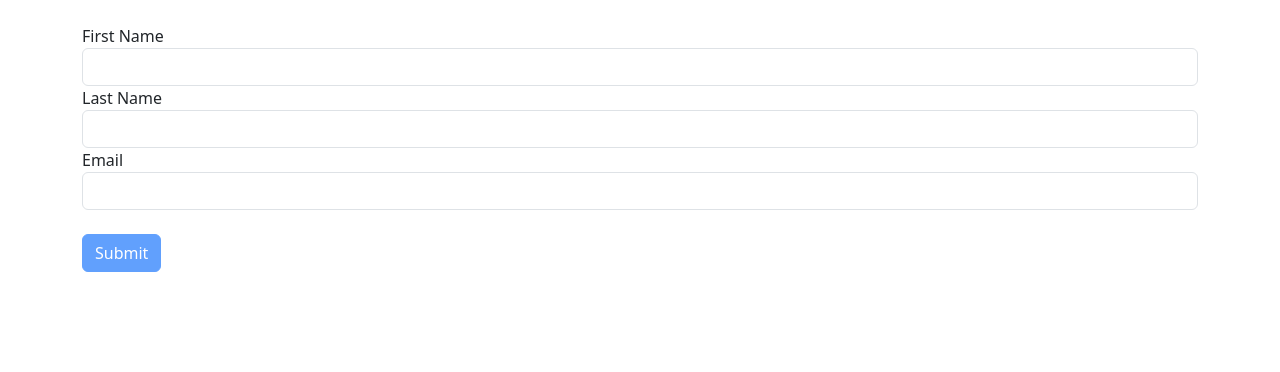
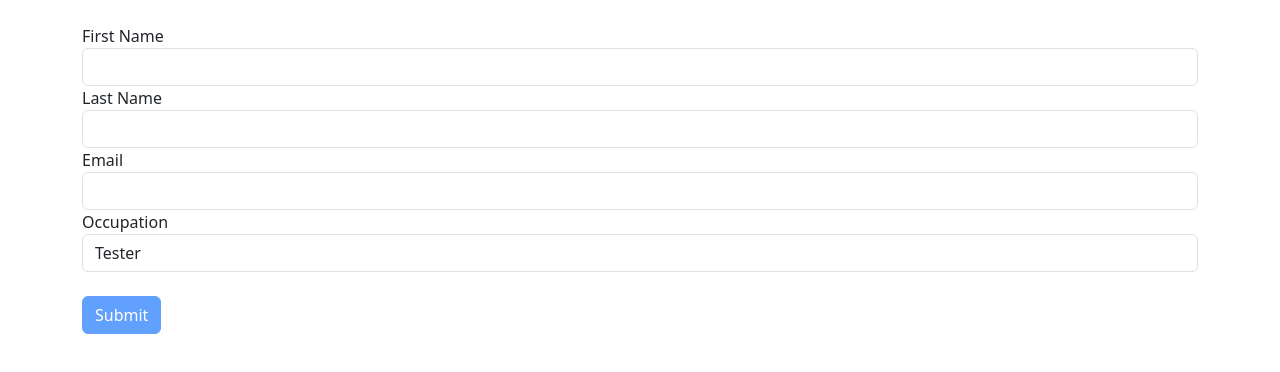
Before and after one commit to NadetDev/Vuejs-forms-app-tuto, a Vue app: page / in a window 1280 px wide. Shown: the top 372 px of the page. Built offline with nearby package versions, Linux system fonts and the light colour scheme.

Commit message:
adding Select component

```diff
--- a/src/App.vue
+++ b/src/App.vue
@@ -3,23 +3,23 @@
     <div class="row">
       <div class="col-12">
         <form @submit.prevent="onSubmit">
-          <BaseInput
+          <base-input
             id="firstName"
             label="First Name"
-            type="text"
             v-model="form.firstName"
           />
-          <BaseInput
-            id="lastName"
-            type="text"
-            label="Last Name"
-            v-model="form.lastName"
-          />
-          <BaseInput
+          <base-input id="lastName" label="Last Name" v-model="form.lastName" />
+          <base-input
             id="email"
             label="Email"
             type="email"
             v-model="form.email"
+          />
+          <base-select
+            id="occupation"
+            label="Occupation"
+            :options="optionsOfSelect"
+            v-model="form.occupation"
           />
 
           <div class="form-group mt-4">
@@ -41,10 +41,12 @@
 <script>
 import axios from 'axios';
 import BaseInput from './components/BaseInput.vue';
+import BaseSelect from './components/BaseSelect.vue';
 export default {
   name: 'App',
   components: {
     BaseInput,
+    BaseSelect,
   },
   data() {
     return {
@@ -52,7 +54,15 @@ export default {
         firstName: '',
         lastName: '',
         email: '',
+        occupation: 'tester',
       },
+      optionsOfSelect: [
+        { label: 'Software developer', value: 'dev' },
+        { label: 'Product Manager', value: 'PO' },
+        { label: 'DevOps', value: 'devops' },
+        { label: 'Tester', value: 'tester' },
+        { label: 'UI/UX designer', value: 'ui-ux' },
+      ],
     };
   },
   methods: {
--- a/src/components/BaseInput.vue
+++ b/src/components/BaseInput.vue
@@ -12,6 +12,7 @@
 </template>
 <script>
 export default {
+  name: 'base-input',
   props: {
     label: {
       type: String,
--- /dev/null
+++ b/src/components/BaseSelect.vue
@@ -0,0 +1,42 @@
+<template>
+  <div class="form-group">
+    <label :for="id">{{ label }}</label>
+    <select class="form-control" @change="$emit('input', $event.target.value)">
+      <option
+        v-for="option in options"
+        :key="option.value"
+        :value="option.value"
+        :selected="value === option.value"
+      >
+        {{ option.label || 'No label' }}
+      </option>
+    </select>
+  </div>
+</template>
+
+<script>
+export default {
+  name: 'base-select',
+  props: {
+    id: {
+      type: String,
+      required: true,
+    },
+    label: {
+      type: String,
+      required: true,
+    },
+    options: {
+      type: Array,
+      required: true,
+      validator(opts) {
+        return !opts.find((opt) => typeof opt !== 'object');
+      },
+    },
+    value: {
+      type: String,
+      required: true,
+    },
+  },
+};
+</script>
```
